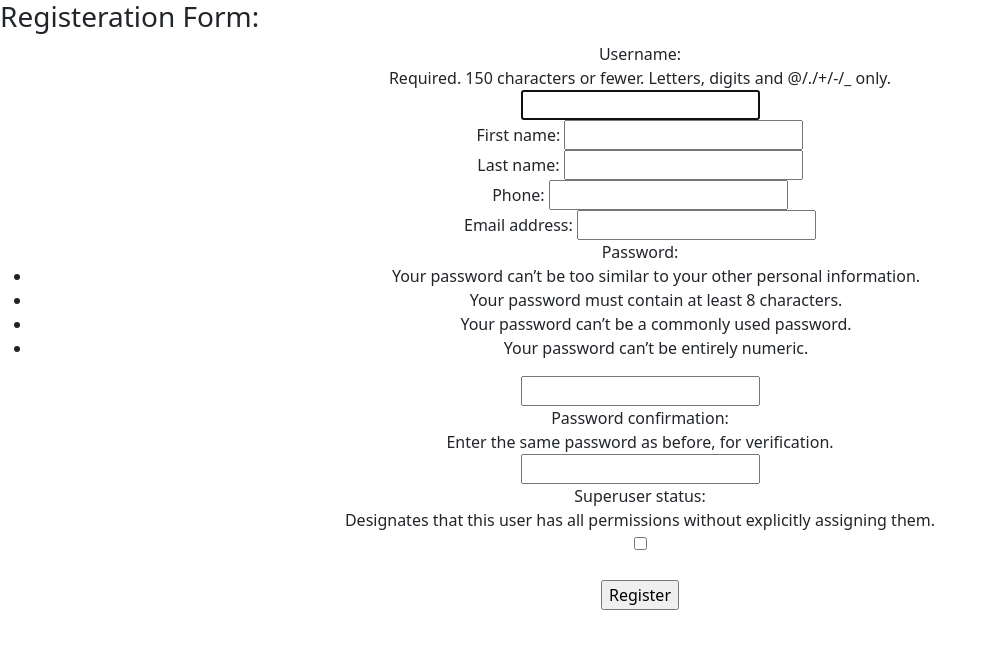
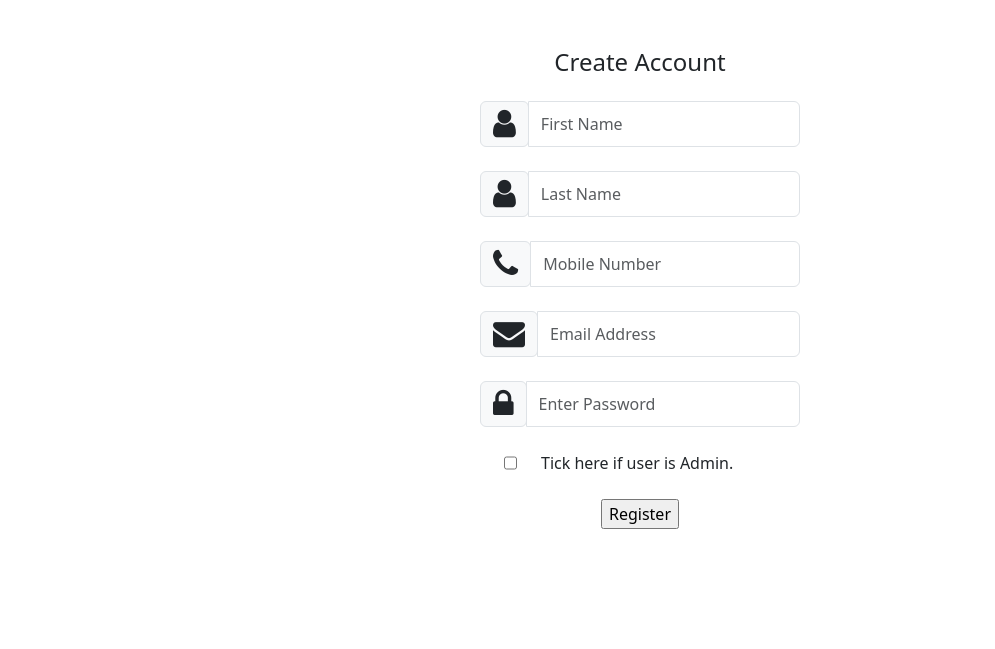
Before and after one commit to MishraLalit2024/jobForm, a Django app: template job_form/register/templates/register.html in a window 1280 px wide. Shown: the top 649 px of the page, without its empty margins (0-995 px from the left). Run offline with Django 5.2, Linux system fonts and the light colour scheme; the template is opened without the code that fills it: values that come from a table or form of the project are taken from there, others are empty.

Commit message:
Register user model completed. However, the validations are yet to implement.

```diff
--- a/job_form/register/form.py
+++ b/job_form/register/form.py
@@ -3,7 +3,7 @@ from .models import Employees
 from django.contrib.auth.forms import UserCreationForm
 
 
-class EmployeesForm(UserCreationForm):
+class EmployeesForm(forms.ModelForm):
     """Form definition for Employees."""
     # phone = forms.TextInput(required=True)
 
@@ -11,29 +11,23 @@ class EmployeesForm(UserCreationForm):
         """Meta definition for Employeesform."""
 
         model = Employees
-        fields = ['username', 'first_name', 'last_name', 'phone', 'email',
-                  'password1', 'password2', 'is_superuser']
-        # labels = {'username': 'Username',
-        #           'first_name': 'First Name',
-        #           'last_name': 'Last Name',
-        #           'password': 'Enter Password',
-        #           'password': 'Confirm Password',
-        #           'phone': 'Mobile Number',
-        #           'email': 'Email Address',
-        #           'is_superuser': 'Tick if registering as superuser.'}
-        # widgets = {'username': forms.TextInput(
-        #     attrs={'class': 'w-25 form-control'}),
-        #     'first_name': forms.TextInput(
-        #     attrs={'class': 'w-25 form-control'}),
-        #     'last_name': forms.TextInput(
-        #     attrs={'class': 'w-25 form-control'}),
-        #     'password': forms.TextInput(
-        #     attrs={'class': 'w-25 form-control'}),
-        #     'password': forms.TextInput(
-        #     attrs={'class': 'w-25 form-control'}),
-        #     'phone': forms.TextInput(
-        #     attrs={'class': 'w-25 form-control'}),
-        #     'email': forms.TextInput(
-        #     attrs={'class': 'w-25 form-control'}),
-        #     'is_superuser': forms.CheckboxInput(
-        #     attrs={'class': 'checkbox'})}
+        fields = ['first_name', 'last_name', 'phone', 'email',
+                  'password', 'is_superuser']
+        labels = {'first_name': 'First Name',
+                  'last_name': 'Last Name',
+                  'password': 'Password',
+                  'phone': 'Mobile Number',
+                  'email': 'Email Address',
+                  'is_superuser': 'Tick if registering as superuser.'}
+        widgets = {'first_name': forms.TextInput(
+            attrs={'class': 'w-25 form-control', 'placeholder': 'First Name'}),
+            'last_name': forms.TextInput(
+            attrs={'class': 'w-25 form-control', 'placeholder': 'Last Name'}),
+            'password': forms.TextInput(
+            attrs={'class': 'w-25 form-control', 'placeholder': 'Enter Password'}),
+            'phone': forms.TextInput(
+            attrs={'class': 'w-25 form-control', 'placeholder': 'Mobile Number'}),
+            'email': forms.EmailInput(
+            attrs={'class': 'w-25 form-control', 'placeholder': 'Email Address'}),
+            'is_superuser': forms.CheckboxInput(
+            attrs={'class': 'checkbox mx-4'})}
--- a/job_form/register/models.py
+++ b/job_form/register/models.py
@@ -1,8 +1,13 @@
 from django.db import models
 from django.contrib.auth.models import AbstractUser
+from django.contrib.auth.base_user import BaseUserManager
 
 # Create your models here.
 
 
 class Employees(AbstractUser):
-    phone = models.CharField(max_length=15, blank=False)
+    phone = models.CharField(max_length=15, blank=False, unique=True)
+    email = models.EmailField(unique=True)
+
+    USERNAME_FIELD = 'email'
+    REQUIRED_FIELDS = ['first_name']
--- a/job_form/register/templates/register.html
+++ b/job_form/register/templates/register.html
@@ -3,12 +3,16 @@
   <head>
     <meta charset="UTF-8" />
     <meta name="viewport" content="width=\, initial-scale=1.0" />
-    <title>Register</title>
+    <title>Register New User</title>
     <link
       href="https://cdn.jsdelivr.net/npm/bootstrap@5.3.3/dist/css/bootstrap.min.css"
       rel="stylesheet"
       integrity="sha384-QWTKZyjpPEjISv5WaRU9OFeRpok6YctnYmDr5pNlyT2bRjXh0JMhjY6hW+ALEwIH"
       crossorigin="anonymous"
+    />
+    <link
+      rel="stylesheet"
+      href="https://cdnjs.cloudflare.com/ajax/libs/font-awesome/4.7.0/css/font-awesome.min.css"
     />
     <script
       src="https://cdn.jsdelivr.net/npm/bootstrap@5.3.3/dist/js/bootstrap.bundle.min.js"
@@ -17,13 +21,61 @@
     ></script>
   </head>
   <body>
-    <div>
-      <h3>Registeration Form:</h3>
-    </div>
     <center>
-      <div class="mb-3">
+      <div class="mb-3 mt-5">
+        <h4 class="card-title mt-3 text-center">Create Account</h4>
+        <br />
         <form action="{% url 'postData' %}" method="post">
-          {% csrf_token %} {{form}}
+          {% csrf_token %}
+          <div class="form-group input-group w-25">
+            <div class="input-group-prepend">
+              <span class="input-group-text">
+                <i class="fa fa-user fa-2x"></i>
+              </span>
+            </div>
+            {{form.first_name}}
+          </div>
+          <br />
+          <div class="form-group input-group w-25">
+            <div class="input-group-prepend">
+              <span class="input-group-text">
+                <i class="fa fa-user fa-2x"></i>
+              </span>
+            </div>
+            {{form.last_name}}
+          </div>
+          <br />
+          <div class="form-group input-group w-25">
+            <div class="input-group-prepend">
+              <span class="input-group-text">
+                <i class="fa fa-phone fa-2x"></i>
+              </span>
+            </div>
+            {{form.phone}}
+          </div>
+          <br />
+          <div class="form-group input-group w-25">
+            <div class="input-group-prepend">
+              <span class="input-group-text">
+                <i class="fa fa-envelope fa-2x"></i>
+              </span>
+            </div>
+            {{form.email}}
+          </div>
+          <br />
+          <div class="form-group input-group w-25">
+            <div class="input-group-prepend">
+              <span class="input-group-text">
+                <i class="fa fa-lock fa-2x"></i>
+              </span>
+            </div>
+            {{form.password}}
+          </div>
+          <br />
+          <div class="form-group input-group w-25">
+            <div class="input-group-prepend"></div>
+            {{form.is_superuser}} Tick here if user is Admin.
+          </div>
           <br />
           <input type="submit" value="Register" />
         </form>
--- a/job_form/register/urls.py
+++ b/job_form/register/urls.py
@@ -2,7 +2,7 @@ from django.urls import path
 from .views import registerUser, loginfunc, createForm
 
 urlpatterns = [
-    path('', createForm, name='form'),
-    path('register', registerUser, name='postData'),
+    path('register', createForm, name='form'),
+    path('createUser', registerUser, name='postData'),
     path('login', loginfunc, name='login')
 ]
```
Also changed, not shown: job_form/register/views.py (+8 -12 lines), job_form/register/migrations/0001_initial.py.
